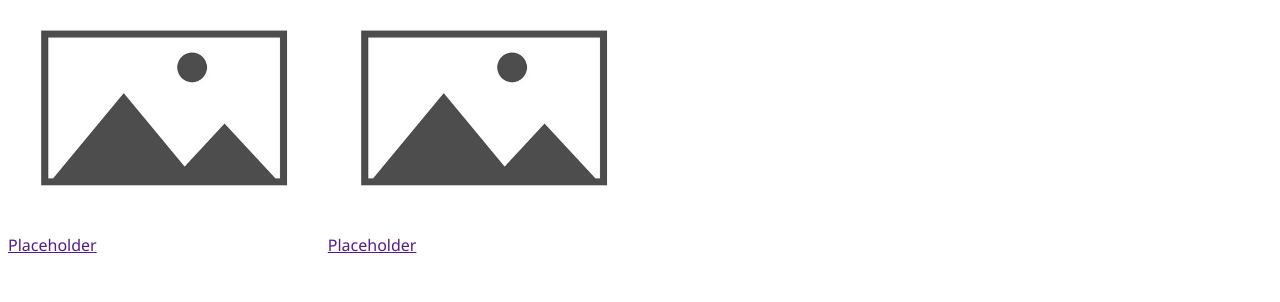
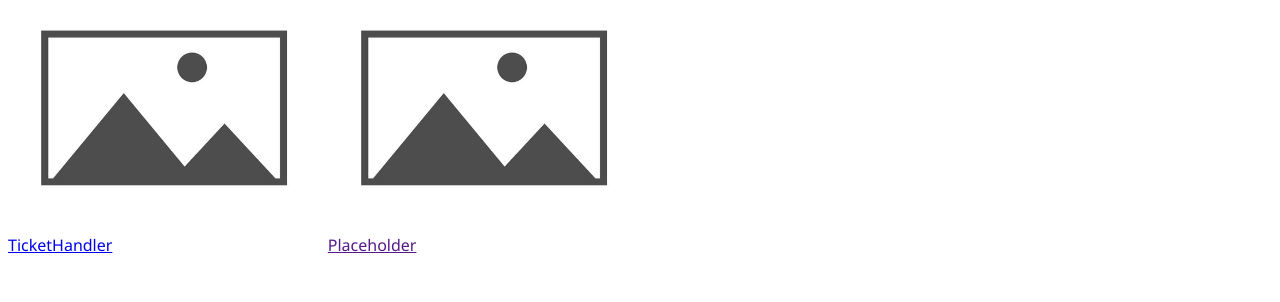
Before and after one commit to n810tran/my-portfolio, a plain HTML site: page index.html in a window 1280 px wide. Shown: the part 443-745 px from the top of the page. Drawn offline with Linux system fonts and the light colour scheme.

Commit message:
Update index.html

```diff
--- a/index.html
+++ b/index.html
@@ -31,8 +31,8 @@
                 <a href="https://n810tran.github.io/prework-study-guide/" target="_blank"><img src="./assets/images/prework-study-guide-preview.png" alt="">
                 <p>Prework Study Guide</p>
                 </a>
-                <a href=""target="_blank"><img src="./assets/images/placeholder.jpg" alt="">
-                <p>Placeholder</p>
+                <a href="https://cryptoforgetickethandler-ebc122551a85.herokuapp.com/"target="_blank"><img src="./assets/images/placeholder.jpg" alt="">
+                <p>TicketHandler</p>
                 </a>
                 <a href=""target="_blank"><img src="./assets/images/placeholder.jpg" alt="">
                 <p>Placeholder</p>
```
